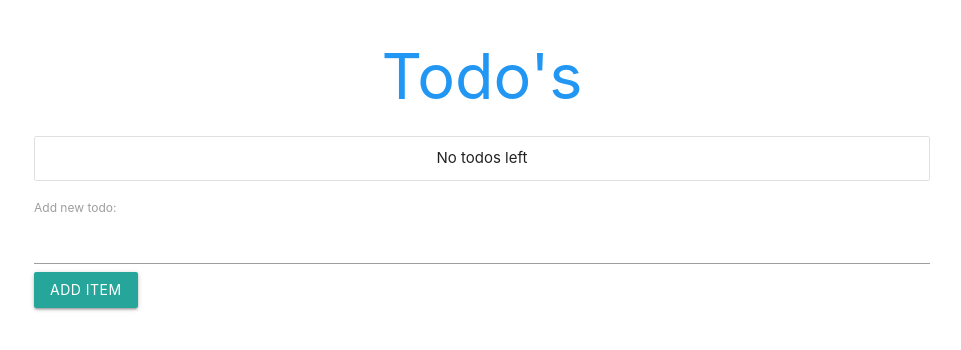
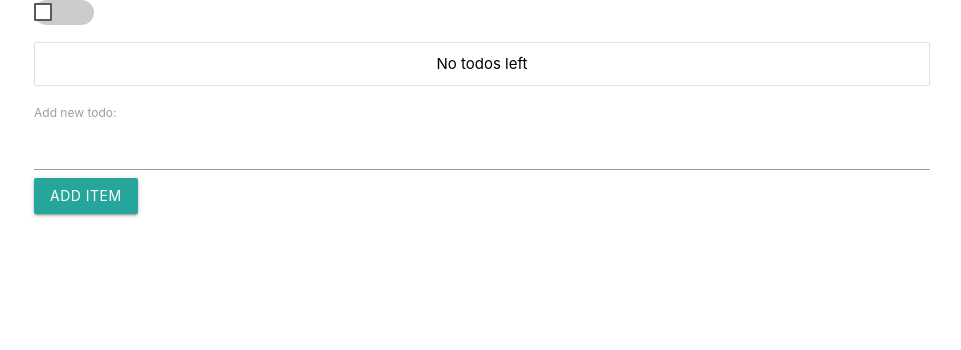
Before and after one commit to TonyCh23/react-redux-todo, a React app: page / in a window 1280 px wide. Shown: the top 350 px of the page, without its empty margins (158-1119 px from the left). Built offline with nearby package versions, Linux system fonts and the light colour scheme.

Commit message:
Implement dark mode toggle

```diff
--- a/config/webpack.config.js
+++ b/config/webpack.config.js
@@ -336,7 +336,6 @@ module.exports = function(webpackEnv) {
                 formatter: require.resolve('react-dev-utils/eslintFormatter'),
                 eslintPath: require.resolve('eslint'),
                 resolvePluginsRelativeTo: __dirname,
-
               },
               loader: require.resolve('eslint-loader'),
             },
--- a/src/App.js
+++ b/src/App.js
@@ -1,10 +1,16 @@
 import React from 'react';
 import {TodosContainer} from './containers/TodosContainer';
+import {DarkModeToggleContainer} from './containers/DarkModeToggleContainer';
+import './styles/App.css';
+
+// if (window.matchMedia('(prefers-color-scheme)').media !== 'not all') {
+//   console.log('🎉 Dark mode is supported');
+// }
 
 export const App = () => {
   return (
     <div className="todo-app container">
-      <h1 className="center blue-text">Todo&#39;s</h1>
+      <DarkModeToggleContainer />
       <TodosContainer />
     </div>
   );
--- /dev/null
+++ b/src/containers/DarkModeToggleContainer.css
@@ -0,0 +1,59 @@
+.switch {
+  position: relative;
+  display: inline-block;
+  width: 60px;
+  height: 34px;
+}
+
+.switch input {
+  opacity: 0;
+  width: 0;
+  height: 0;
+}
+
+.slider {
+  position: absolute;
+  cursor: pointer;
+  top: 0;
+  left: 0;
+  right: 0;
+  bottom: 0;
+  background-color: #ccc;
+  -webkit-transition: 0.4s;
+  transition: 0.4s;
+}
+
+.slider:before {
+  position: absolute;
+  content: "";
+  height: 26px;
+  width: 26px;
+  left: 4px;
+  bottom: 4px;
+  background-color: white;
+  -webkit-transition: 0.4s;
+  transition: 0.4s;
+}
+
+input:checked + .slider {
+  background-color: #2196f3;
+}
+
+input:focus + .slider {
+  box-shadow: 0 0 1px #2196f3;
+}
+
+input:checked + .slider:before {
+  -webkit-transform: translateX(26px);
+  -ms-transform: translateX(26px);
+  transform: translateX(26px);
+}
+
+/* Rounded sliders */
+.slider.round {
+  border-radius: 34px;
+}
+
+.slider.round:before {
+  border-radius: 50%;
+}
--- /dev/null
+++ b/src/containers/DarkModeToggleContainer.js
@@ -0,0 +1,41 @@
+import React, {useState, useEffect} from 'react';
+import '../styles/dark.css';
+import '../styles/light.css';
+import './DarkModeToggleContainer.css';
+
+export const DarkModeToggleContainer = () => {
+  const [checked, setChecked] = useState(localStorage.getItem('theme') === 'dark' ? true : false);
+  useEffect(() => {
+    document
+      .getElementsByTagName('HTML')[0]
+      .setAttribute('data-theme', localStorage.getItem('theme'));
+  }, []);
+
+  const toggleThemeChange = () => {
+    ;
+    if (checked === false) {
+      localStorage.setItem('theme', 'dark');
+      document
+        .getElementsByTagName('HTML')[0]
+        .setAttribute('data-theme', localStorage.getItem('theme'));
+      setChecked(true);
+    } else {
+      localStorage.setItem('theme', 'light');
+      document
+        .getElementsByTagName('HTML')[0]
+        .setAttribute('data-theme', localStorage.getItem('theme'));
+      setChecked(false);
+    }
+  };
+
+  return (
+    <label className="switch">
+      <input
+        type="checkbox"
+        defaultChecked={checked}
+        onChange={() => toggleThemeChange()}
+      />
+      <span className="slider round" />
+    </label>
+  );
+};
--- a/src/index.css
+++ b/src/index.css
@@ -1,13 +1,12 @@
-body {
-  margin: 0;
-  font-family: -apple-system, BlinkMacSystemFont, 'Segoe UI', 'Roboto', 'Oxygen',
-    'Ubuntu', 'Cantarell', 'Fira Sans', 'Droid Sans', 'Helvetica Neue',
-    sans-serif;
-  -webkit-font-smoothing: antialiased;
-  -moz-osx-font-smoothing: grayscale;
+@media (prefers-color-scheme: dark) {
+  html {
+    --text-color-normal: hsl(210, 10%, 62%);
+    --text-color-light: hsl(210, 15%, 35%);
+    --text-color-richer: hsl(210, 50%, 72%);
+    --text-color-highlight: hsl(25, 70%, 45%);
+    --body-bg: #212529;
+    --body-color: #6c757d;
+    --link-color: #dee2e6;
+    --link-color-hover: #fff;
+  }
 }
-
-code {
-  font-family: source-code-pro, Menlo, Monaco, Consolas, 'Courier New',
-    monospace;
-}
--- a/src/index.js
+++ b/src/index.js
@@ -1,6 +1,5 @@
 import React from 'react';
 import ReactDOM from 'react-dom';
-import './index.css';
 import {App} from './App';
 import * as serviceWorker from './serviceWorker';
 
@@ -8,7 +7,7 @@ ReactDOM.render(
   <React.StrictMode>
     <App />
   </React.StrictMode>,
-  document.getElementById('root')
+  document.getElementById('root'),
 );
 
 // If you want your app to work offline and load faster, you can change
--- /dev/null
+++ b/src/styles/App.css
@@ -0,0 +1,16 @@
+:root {
+    background-color: var(--background-color);
+    color: var(--color);
+}
+@media (prefers-color-scheme: light) {
+    /* :root {
+      background-color: #1c1e21;
+    } */
+    img {
+      opacity: .75;
+      transition: opacity .5s ease-in-out;
+      }
+    img:hover {
+      opacity: 1;
+    }
+}
--- /dev/null
+++ b/src/styles/dark.css
@@ -0,0 +1,4 @@
+html[data-theme="dark"] {
+    --background-color: #1c1e21;
+    --color: #e2e2e2;
+}
--- /dev/null
+++ b/src/styles/light.css
@@ -0,0 +1,4 @@
+html[data-theme="light"] {
+    --background-color: #fafafa;
+    --color: #141414;
+}
```
Also changed, not shown: src/App.css (deleted, +0 -38 lines), src/components/Toggle.js (added, +19 -0 lines).
